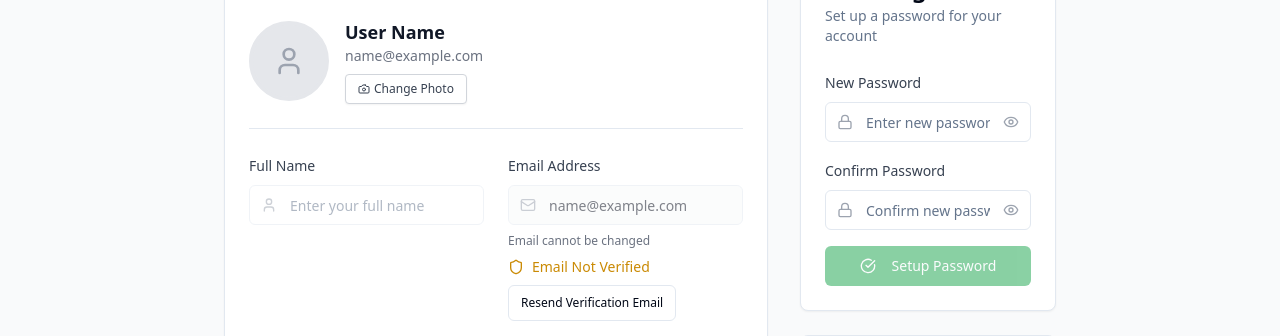
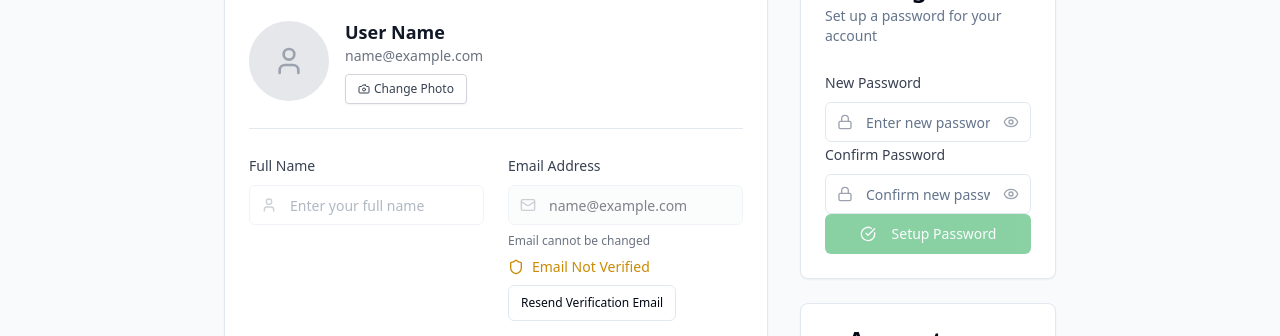
Before and after one commit to Aadarsh2021/property-flow-design, a React (Vite) app: page /profile in a window 1280 px wide. Shown: the part 270-606 px from the top of the page. Built offline with nearby package versions, Linux system fonts and the light colour scheme; no server answers; sample sign-in values are in the browser's storage.

Commit message:
Fix Profile page errors - add null checks for user data and wrap password fields in form

```diff
--- a/src/pages/Profile.tsx
+++ b/src/pages/Profile.tsx
@@ -302,7 +302,7 @@ const Profile = () => {
   const refreshUserProfile = async () => {
     try {
       const response = await authAPI.getProfile();
-      if (response.success) {
+      if (response.success && response.data && response.data.user) {
         // Use token from context or user object
         const currentToken = token || user?.token;
         if (currentToken) {
@@ -322,7 +322,7 @@ const Profile = () => {
           console.error('No token available for profile refresh');
         }
       } else {
-        console.error('Profile refresh failed:', response.message);
+        console.error('Profile refresh failed:', response.message || 'Invalid response data');
       }
     } catch (error) {
       console.error('Profile refresh error:', error);
@@ -1095,6 +1095,7 @@ const Profile = () => {
                 </CardHeader>
 
                 <CardContent className="space-y-4">
+                  <form onSubmit={(e) => { e.preventDefault(); handlePasswordChangeSubmit(); }}>
                     {showCurrentPassword && (
                       <div className="space-y-2">
                         <Label htmlFor="currentPassword" className="text-sm font-medium text-gray-700">
@@ -1173,7 +1174,7 @@ const Profile = () => {
                     </div>
 
                     <Button
-                    onClick={handlePasswordChangeSubmit}
+                      type="submit"
                       disabled={passwordLoading || !passwordData.newPassword || !passwordData.confirmPassword}
                       className="w-full bg-green-600 hover:bg-green-700"
                     >
@@ -1189,6 +1190,7 @@ const Profile = () => {
                       </>
                     )}
                   </Button>
+                  </form>
 
                   {isGoogleUser && (
                     <div className="bg-blue-50 border border-blue-200 rounded-md p-3">
```
Lines whose indentation alone changed are shown as unchanged.
